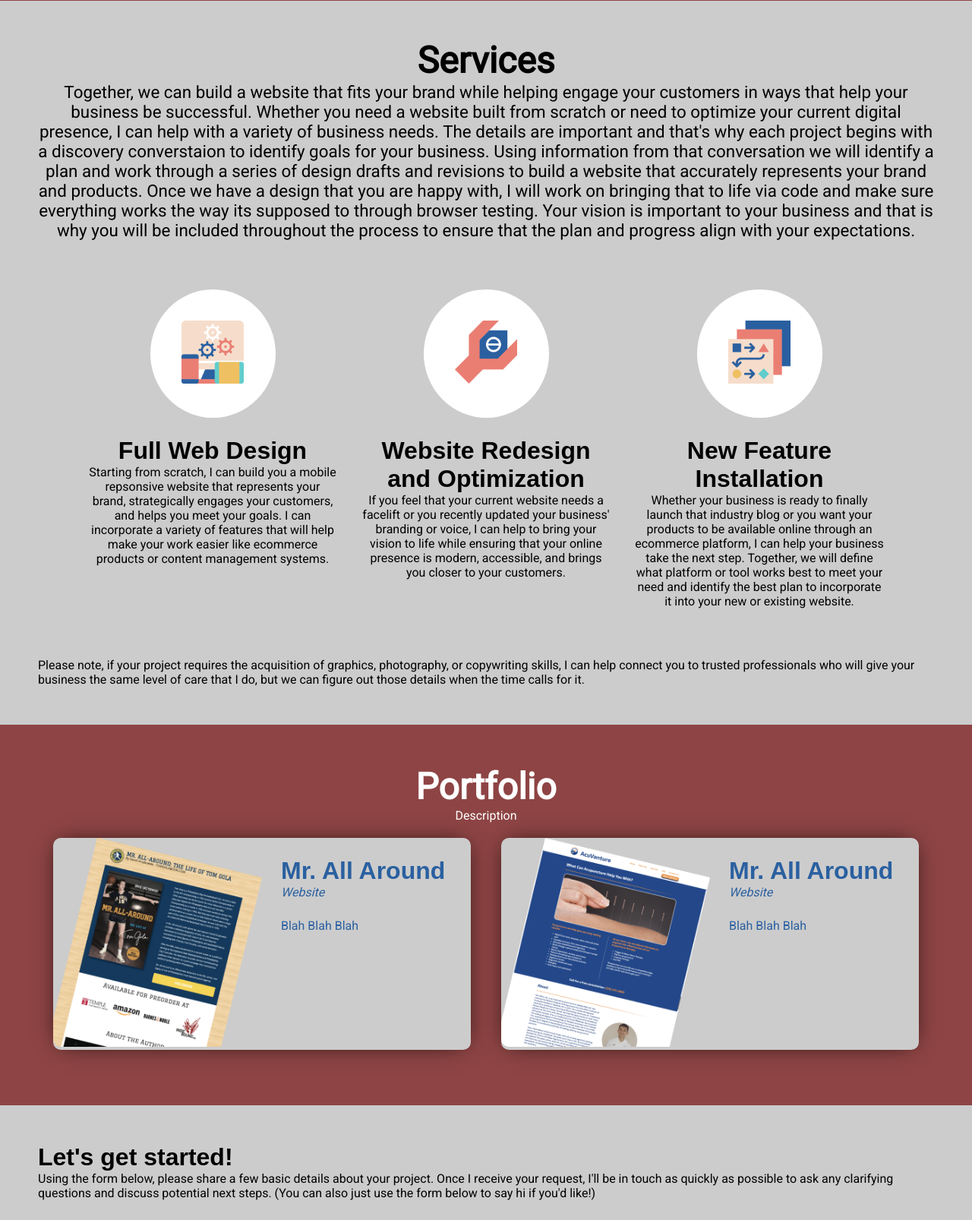
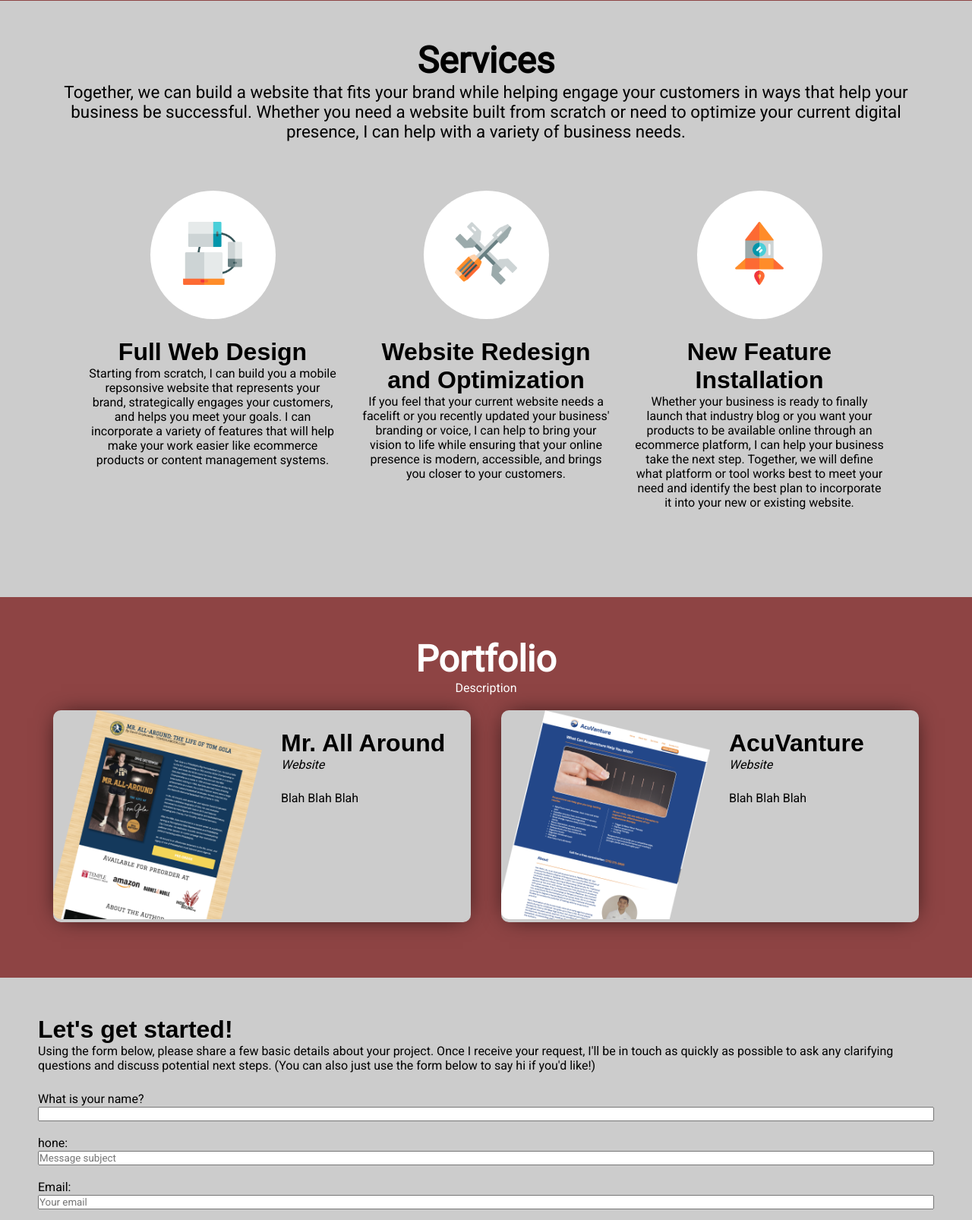
Before and after one commit to jasonbodman/portfolio-redesign, a PHP site: page / in a window 1280 px wide. Shown: the part 799-2405 px from the top of the page at 76% size. Run offline with PHP 8.4, Linux system fonts and the light colour scheme; some web fonts are replaced.

Commit message:
update services icons and content

```diff
--- a/css/styles.css
+++ b/css/styles.css
@@ -122,7 +122,7 @@
 	width: 50%;
 	text-align: left;
 	background-color: #ccc;
-	color: #2a60a0;
+	color: #000;
 	box-shadow: 0px 0px 30px -10px black;
 	margin: 20px;
 	display: flex;
--- a/index.html
+++ b/index.html
@@ -43,7 +43,9 @@
 					your brand while helping engage your customers in ways that help
 					your business be successful. Whether you need a website built from
 					scratch	or need to optimize your current digital presence, I can help
-					with a variety of business needs. The details are important and
+					with a variety of business needs.
+
+					<!-- The details are important and
 					that's why each project begins with a discovery converstaion to
 					identify goals for your business. Using information from that
 					conversation we will identify a plan and work through a series of
@@ -53,13 +55,13 @@
 					make sure everything works the way its supposed to through browser
 					testing. Your vision is important to your business and that is why
 					you will be included throughout the process to ensure that the plan
-					and progress align with your expectations.</p>
+					and progress align with your expectations.</p> -->
 
 				<div class="service-list">
 
 					<div class="service-item center">
 						<div class="service-image-bg">
-							<img src="img/020-responsive.png" class="service-image">
+							<img src="img/responsive.png" class="service-image">
 						</div> <!--service-image-bg-->
 						<div class="service-description">
 							<h2>Full Web Design</h2>
@@ -73,7 +75,7 @@
 
 					<div class="service-item center">
 						<div class="service-image-bg">
-							<img src="img/018-wrench.png" class="service-image">
+							<img src="img/tools.png" class="service-image">
 						</div> <!--service-image-bg-->
 						<div class="service-description">
 							<h2>Website Redesign and Optimization</h2>
@@ -87,7 +89,7 @@
 
 					<div class="service-item center">
 						<div class="service-image-bg">
-							<img src="img/015-flow.png" class="service-image">
+							<img src="img/startup.png" class="service-image">
 						</div> <!--service-image-bg-->
 						<div class="service-description">
 							<h2>New Feature Installation</h2>
@@ -100,12 +102,6 @@
 						</div> <!--service-description-->
 					</div> <!--service-item-->
 				</div> <!--service-list-->
-
-				<p>Please note, if your project requires the
-					acquisition of graphics, photography, or copywriting skills, I can
-					help connect you to trusted professionals who will give your business
-					the same level of care that I do, but we can figure out those details
-					when the time calls for it.
 
 			</section>
 
@@ -128,7 +124,7 @@
 							<img class="thumbnail" src="img/acuvanture_thumb.png">
 						</div>
 						<div class="project-info">
-							<h2>Mr. All Around</h3>
+							<h2>AcuVanture</h3>
 							<p><i>Website</i></p>
 							<p class="project-description">Blah Blah Blah</p>
 						</div>
```
Also changed, not shown: img/004-maintenance.png (deleted), img/015-flow.png (deleted), img/018-wrench.png (deleted), img/020-responsive.png (deleted), img/responsive.png (added), img/startup.png (added), img/tools.png (added).
